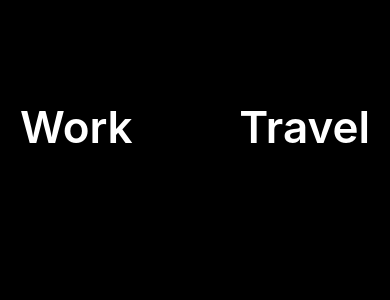
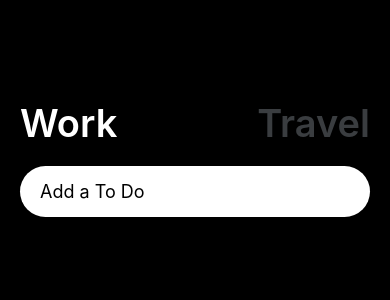
Before and after one commit to kos5667/clone-coding, a React Native app in the folder 02.React Native/todo-list/: screen / in a window 390 px wide. Shown: the top 300 px of the page. Built offline with nearby package versions, Linux system fonts and the light colour scheme.

Commit message:
TextInput To Dos

```diff
--- a/02.React Native/todo-list/App.js
+++ b/02.React Native/todo-list/App.js
@@ -1,19 +1,55 @@
 import { StatusBar } from 'expo-status-bar';
-import { StyleSheet, Text, View, TouchableOpacity, TouchableHighlight, TouchableWithoutFeedback } from 'react-native';
+import { useState } from 'react';
+import {
+  StyleSheet,
+  Text,
+  View,
+  TouchableOpacity,
+  TouchableHighlight,
+  TouchableWithoutFeedback,
+  TextInput,
+} from 'react-native';
 import { theme } from './colors';
 
 export default function App() {
+  const [working, setWorking] = useState(true)
+  const [text, setText] = useState("");
+  const [toDos, setToDos] = useState({});
+  const travel = () => setWorking(false);
+  const work = () => setWorking(true);
+  const onChangeText = (payload) => setText(payload)
+  const addToDo = () => {
+    if (text === '')
+      return
+
+    const newToDos = Object.assign({}, toDos, {
+      [Date.now()]: {text, work: working},
+    })
+    setToDos(newToDos);
+    setText('');
+  }
+  console.log(toDos);
   return (
     <View style={styles.container}>
       <StatusBar style="auto" />
       <View style={styles.header}>
-        <TouchableOpacity>
-          <Text style={styles.btnText}>Work</Text>
+        <TouchableOpacity onPress={work}>
+          <Text style={{...styles.btnText, color : working ? 'white' : theme.grey }}>Work</Text>
         </TouchableOpacity>
-        <TouchableHighlight onPress={() => console.log('pressed')}>
-          <Text style={styles.btnText}>Travel</Text>
-        </TouchableHighlight>
+        <TouchableOpacity onPress={travel}>
+          <Text style={{...styles.btnText, color : !working ? 'white' : theme.grey }}>Travel</Text>
+        </TouchableOpacity>
       </View>
+
+      <TextInput
+        onSubmitEditing={addToDo}
+        onChangeText={onChangeText}
+        returnKeyType={'done'}
+        value={text}
+        placeholder={working ? 'Add a To Do' : 'Where do you want to go?'}
+        style={styles.input}/>
+
+
     </View>
   );
 }
@@ -30,8 +66,16 @@ const styles = StyleSheet.create({
     marginTop: 100,
   },
   btnText: {
-    fontSize: 44,
+    fontSize: 38,
     fontWeight: '600',
     color: 'white',
+  },
+  input: {
+    backgroundColor: 'white',
+    paddingVertical: 15,
+    paddingHorizontal: 20,
+    borderRadius: 30,
+    marginTop: 20,
+    fontSize: 18,
   }
 });
```
